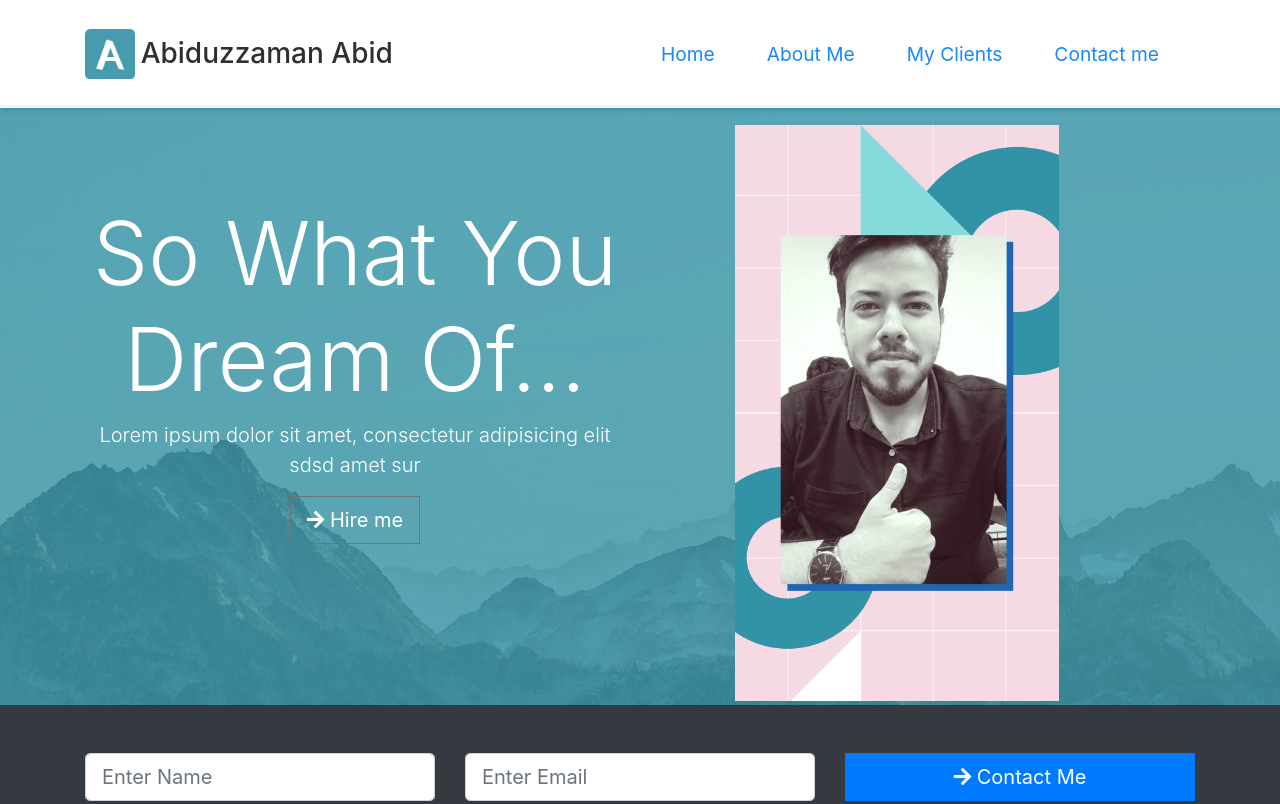
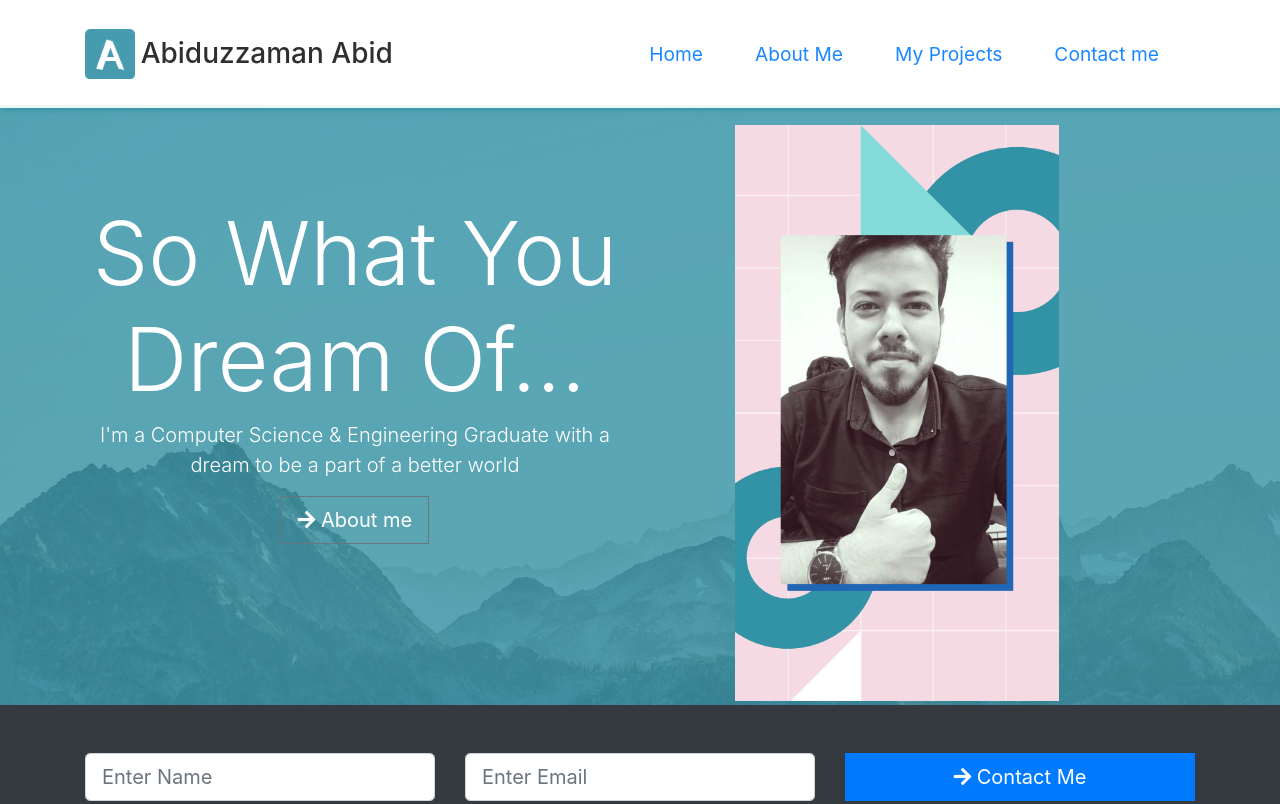
Before and after one commit to Venomous-Abid/Portfolio-site, a plain HTML site: page index.html in a window 1280 px wide. Shown: the top 804 px of the page. Drawn offline with nearby package versions, Linux system fonts and the light colour scheme.

Commit message:
Addeed Additional texts

```diff
--- a/index.html
+++ b/index.html
@@ -31,7 +31,7 @@
 						<a href="#about" class="nav-link">About Me</a>
 					</li>
 					<li class="nav-item">
-						<a href="#client" class="nav-link">My Clients</a>
+						<a href="#client" class="nav-link">My Projects</a>
 					</li>
 					<li class="nav-item">
 						<a href="#contact" class="nav-link">Contact me</a>
@@ -50,10 +50,11 @@
 					<h1 class="display-2 mt-5 pt-5">
 						So What You Dream Of...
 					</h1>
-					<p class="lead">Lorem ipsum dolor sit amet, consectetur adipisicing elit sdsd amet sur</p>
+					<p class="lead">I'm a Computer Science & Engineering Graduate with a dream to be a part of
+					a better world</p>
 					<a href="#" class="btn btn-outline-secondary btn-lg text-white">
 						<i class="fa fa-arrow-right"></i>
-						Hire me
+						About me
 					</a>
 				</div>
 				<div class="col-lg-6">
```
